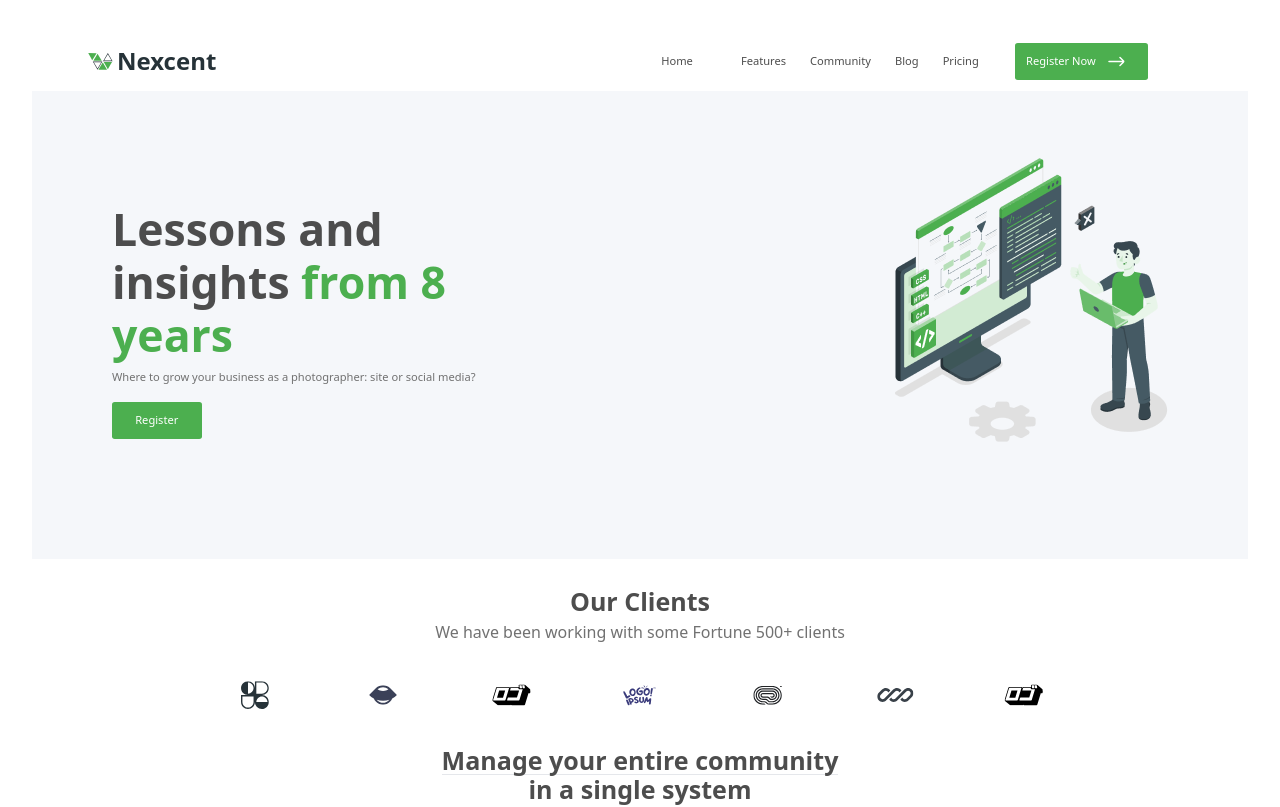
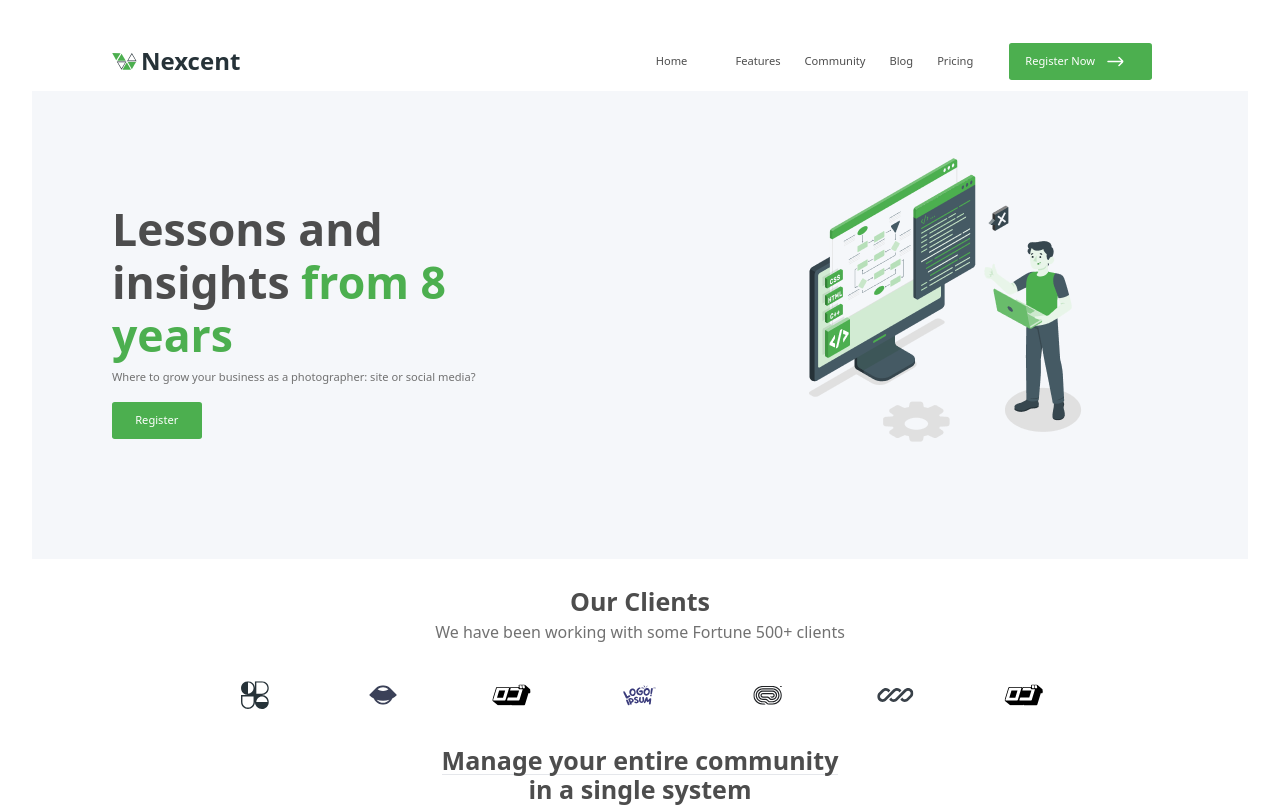
Before and after one commit to Sadjad1366/CW, a React (Vite) app in the folder ReactTest/: page / in a window 1280 px wide. Shown: the top 807 px of the page. Built offline with nearby package versions, Linux system fonts and the light colour scheme.

Commit message:
fixing widths

```diff
--- a/ReactTest/src/component/Container.jsx
+++ b/ReactTest/src/component/Container.jsx
@@ -3,15 +3,15 @@
 export function Container() {
       return (
             //============================ CONTAINER ==============================
-<div className="w-full flex mx-auto justify-between bg-[#F5F7FA] px-20">
+<div className="w-full grid grid-cols-2 gap-x-44 mx-auto bg-bgc-base px-20">
       {/* ====== LEFT SIDE =============== */}
-      <div className=" w-[457.32px] my-[112px] items-start flex flex-col">
+      <div className=" w-full my-[112px] items-start flex flex-col">
             <h2 className="font-semibold text-[44.55px] leading-[52.9px] text-D-grey text-left ">Lessons and insights<span className="text-primary-green"> from 8 years</span></h2>
             <p className="text-[11.14px] text-neutral-grey my-2">Where to grow your business as a photographer: site or social media?</p>
             <button className="my-2 text-[11.14px] font-medium bg-primary-green text-white w-[89.55px] h-[36.49px] rounded-[2.78px]">Register</button>
       </div>
       {/* ============RIGHT SIDE ============== */}
-       <div className="my-[66.82px]"><img src="./assets/images/Illustration.png" alt="man-setting-monitor" /></div>
+       <div className="my-[66.82px] px-20"><img src="./assets/images/Illustration.png" alt="man-setting-monitor" /></div>
 </div>
       )
     }
--- a/ReactTest/src/component/Navbar.jsx
+++ b/ReactTest/src/component/Navbar.jsx
@@ -2,7 +2,7 @@ function Navbar() {
   return (
     //============================ HEADER ==============================
     <div className="w-full h-[58.76px] flex justify-between items-center mx-auto">
-      <div className="flex items-center px-14">
+      <div className="flex items-center px-20">
         <svg
           width="25"
           height="17"
@@ -39,7 +39,7 @@ function Navbar() {
           Nexcent
         </h2>
       </div>
-      <div className="w-[650.48px] h-[36.49px] flex justify-end items-center  mr-[100px]">
+      <div className="w-full h-[36.49px] flex justify-end items-center  mr-24">
         <div className="flex mr-6">
           <p className="font-medium text-D-grey text-[11.14px] mr-12">Home</p>
           <p className="font-medium text-D-grey text-[11.14px] mr-6">Features</p>
@@ -47,7 +47,7 @@ function Navbar() {
           <p className="font-medium text-D-grey text-[11.14px] mr-6">Blog</p>
           <p className="font-medium text-D-grey text-[11.14px] mr-3">Pricing</p>
         </div>
-        <button className="flex justify-center items-center text-[11.14px] font-medium bg-primary-green text-white w-[133.25px] h-[36.49px] rounded-[2.78px]">
+        <button className="flex justify-center items-center text-[11.14px] font-medium bg-primary-green text-white px-4 h-[36.49px] rounded-[2.78px]">
           Register Now
           <div className="px-3">
             <svg
--- a/ReactTest/tailwind.config.js
+++ b/ReactTest/tailwind.config.js
@@ -10,7 +10,7 @@ export default {
         "primary-green":"#4CAF4F",
         "D-grey":"#4D4D4D",
         "neutral-grey":"#717171",
-        "app-orange": "#FF5722",
+        "bgc-base": "#F5F7FA",
       }
     },
 
```
